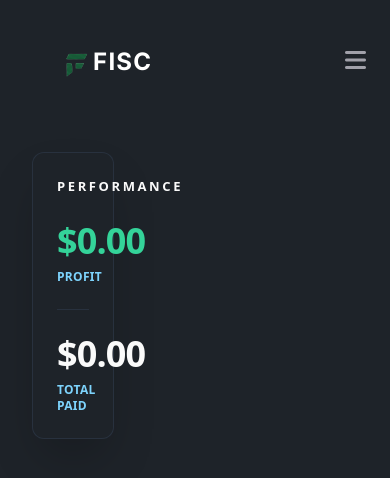
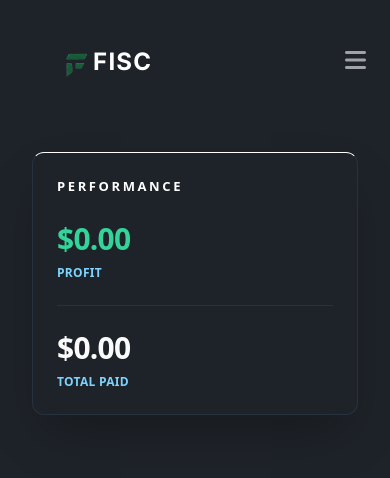
Before and after one commit to heyitsmattox/fisc, a React (Vite) app: page /dashboard in a window 390 px wide. Shown: the top 478 px of the page. Built offline with nearby package versions, Linux system fonts and the light colour scheme; no server answers; the database is empty; a web font is replaced by a local one.

Commit message:
updated our logic, created a custom hook of useInventoryData, updated our PerformanceCard component

```diff
--- a/src/App.tsx
+++ b/src/App.tsx
@@ -4,7 +4,7 @@ import Inventory from "./shared-components/Inventory";
 import Portfolio from "./shared-components/Portfolio";
 import Settings from "./pages/Settings";
 import { Routes, Route } from "react-router-dom";
-import { Query, QueryClient, QueryClientProvider } from "@tanstack/react-query";
+import { QueryClient, QueryClientProvider } from "@tanstack/react-query";
 
 const App = () => {
   const queryClient = new QueryClient();
--- /dev/null
+++ b/src/hooks/useInventoryData.ts
@@ -0,0 +1,34 @@
+import { useQuery } from "@tanstack/react-query";
+import { supabase } from "../lib/supabaseClient";
+import type { Database } from "../lib/database.types";
+
+type InventoryEntry = Database["public"]["Tables"]["inventory"]["Row"];
+
+export const useInventoryData = () => {
+  const query = useQuery<InventoryEntry[]>({
+    queryKey: ["inventoryData"],
+    queryFn: async () => {
+      const { data, error } = await supabase.from("inventory").select();
+      if (error) throw error;
+      return data || [];
+    },
+  });
+
+
+  const inventory = query.data || [];
+
+  const totalProfit = inventory.reduce((acc, entry) => acc + (entry.profit ?? 0), 0);
+  const totalPaid = inventory.reduce((acc, entry) => acc + (entry.total_cost ?? 0), 0);
+
+  // Return everything for UI
+  return {
+    ...query,
+    inventory,
+    totalProfit,
+    totalPaid,
+  };
+};
+// !!! notes !!!
+
+// Our Reports page, we can use the same useInventoryData() hook
+// and get the exact same numbers instantly.
--- a/src/shared-components/Dashboard.tsx
+++ b/src/shared-components/Dashboard.tsx
@@ -1,21 +1,23 @@
 import Navbar from "./Navbar";
-import PerformanceCard from "./PerformanceCard";
+import { PerformanceCard } from "./PerformanceCard";
+import { useInventoryData } from "../hooks/useInventoryData";
 
 
-const Dashboard = () => {
+export const Dashboard = () => {
+  const { totalProfit, totalPaid, isLoading, isError } = useInventoryData();
+
+  if (isLoading) return <div className="p-8 text-white">Loading Stats...</div>;
+  if (isError) return <div className="p-8 text-rose-500">Error loading dashboard.</div>;
 
   return (
     <>
     <Navbar showNavbarMenuIcon={true} showFiscImageLogo={false} />
     <div className="p-8 min-h-screen]">
-   {/* This 'max-w-7xl mx-auto' keeps the content from getting too wide on huge monitors */}
    <div className="max-w-7xl mx-auto flex flex-col gap-10"></div>
     <div className="flex w-full gap-6">
-      <PerformanceCard />
+     <PerformanceCard totalProfit={totalProfit} totalPaid={totalPaid} />
     </div>
     </div>
-
-
 
     </>
   );
--- a/src/shared-components/PerformanceCard.tsx
+++ b/src/shared-components/PerformanceCard.tsx
@@ -1,88 +1,43 @@
-import { supabase } from "../lib/supabaseClient"
-import type { Database } from "../lib/database.types";
-import { useQuery } from "@tanstack/react-query";
-
-type InventoryEntry = Database["public"]["Tables"]["inventory"]["Row"];
+import type { JSX } from "react";
 
 interface PerformanceCardProps {
-  totalProfit?: number;
-  totalPaid?: number;
+  totalProfit: number;
+  totalPaid: number;
 }
 
-const PerformanceCard = () => {
-
-  const { data: inventoryData, error: fetchError, isLoading } = useQuery<InventoryEntry[]>({
-    queryKey: ["inventoryData"],
-    queryFn: async () => {
-      const { data, error } = await supabase
-        .from("inventory")
-        .select();
-      if (error) throw error;
-      return data || [];
-    },
-  });
-
-  if(isLoading) return <div>Loading...</div>;
-  if(fetchError) return <div>Error fetching data: {fetchError.message}</div>;
-
-
-//math logic
-
-const totalProfit: number = inventoryData?.reduce((acc, entry) => {
-  return acc + (entry.profit ?? 0)
-}, 0) ?? 0
-
-const formatTotalProfit: string = totalProfit.toLocaleString("en-US", {
-  style: "currency",
-  currency: "USD",
-});
-
-const totalPaid: number = inventoryData?.reduce((acc, entry) => {
-  return acc + (entry.total_cost ?? 0)
-}, 0) ?? 0
-
-const formatTotalPaid: string = totalPaid.toLocaleString("en-US", {
-  style: "currency",
-  currency: "USD",
-});
-
-
-
-
+export const PerformanceCard = ({
+  totalProfit,
+  totalPaid,
+}: PerformanceCardProps): JSX.Element => {
+  const formatCurrency = (val: number) =>
+    val.toLocaleString("en-US", {
+      style: "currency",
+      currency: "USD",
+    });
 
   return (
-   /* Card is 1/4 width (25%) of its parent container */
-    <div className="w-1/4 bg-[#1E2329] border border-slate-700/50 rounded-xl p-6 shadow-2xl flex flex-col gap-6">
-
-      {/* Title Header */}
-      <h2 className="text-[13px] uppercase font-black text-white-400 tracking-[0.2em]">
+    <div className="w-full sm:max-w-sm md:max-w-xs bg-[#1E2329] border-t border-t-white border border-slate-700/50 rounded-xl p-6 shadow-2xl flex flex-col gap-6 mx-auto md:mx-0">
+      <h2 className="text-[13px] uppercase font-black text-white tracking-[0.2em]">
         Performance
       </h2>
-
       <div className="flex flex-col">
-        {/* Section 1: Profit (Total Value) */}
         <div className="border-b border-slate-700/50 pb-6 mb-6">
-          <div className="text-4xl font-bold text-emerald-400 tracking-tight">
-            {formatTotalProfit ? formatTotalProfit : "$0.00"}
+          <div className="text-3xl md:text-4xl font-bold text-emerald-400 tracking-tight">
+            {formatCurrency(totalProfit)}
           </div>
           <div className="text-sky-300 text-xs font-bold uppercase mt-2 tracking-wide">
-             Profit
+            Profit
           </div>
         </div>
-
-        {/* Section 2: Total Paid */}
         <div>
-          <div className="text-4xl font-bold text-zinc-50 tracking-tight">
-            {formatTotalPaid ? formatTotalPaid : "$0.00"}
+          <div className="text-3xl md:text-4xl font-bold text-zinc-50 tracking-tight">
+            {formatCurrency(totalPaid)}
           </div>
           <div className="text-sky-300 text-xs font-bold uppercase mt-2 tracking-wide">
             Total Paid
           </div>
         </div>
       </div>
-   </div>
-
+    </div>
   );
 };
-
-export default PerformanceCard;
```
